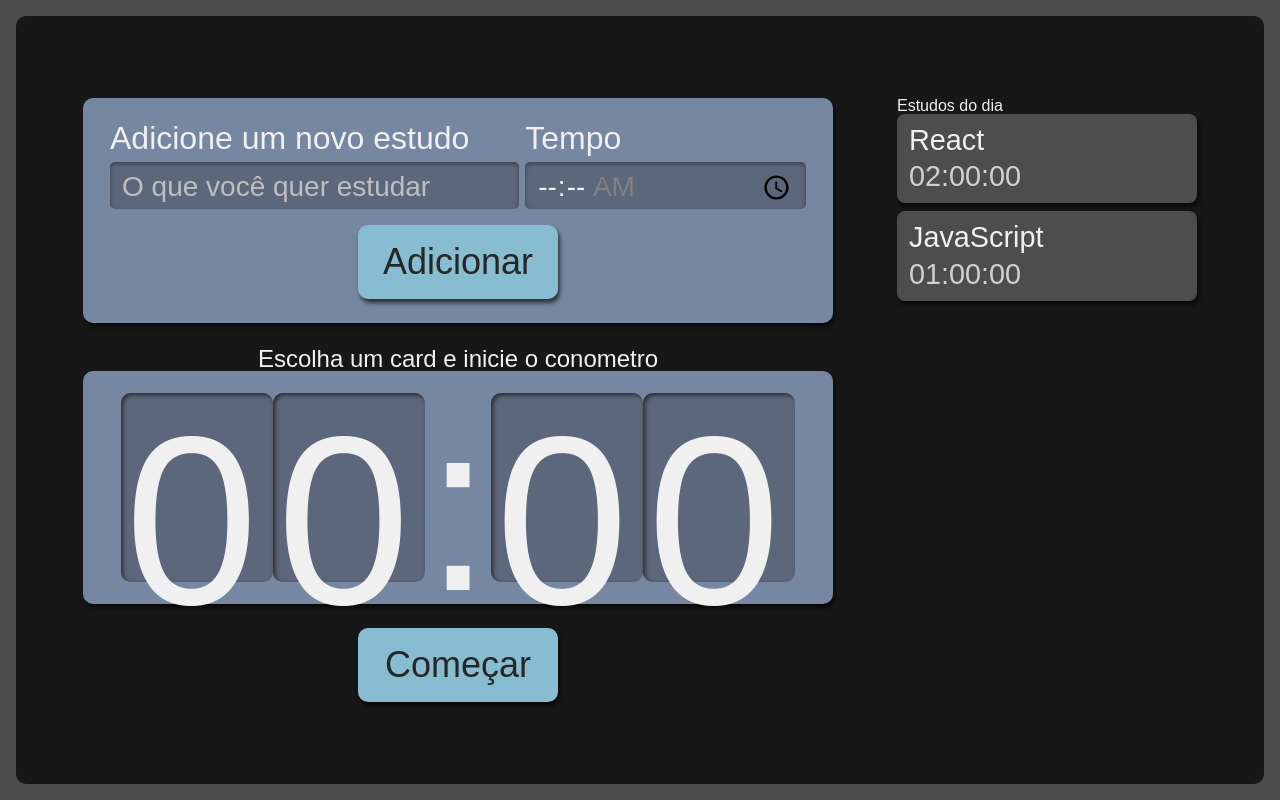
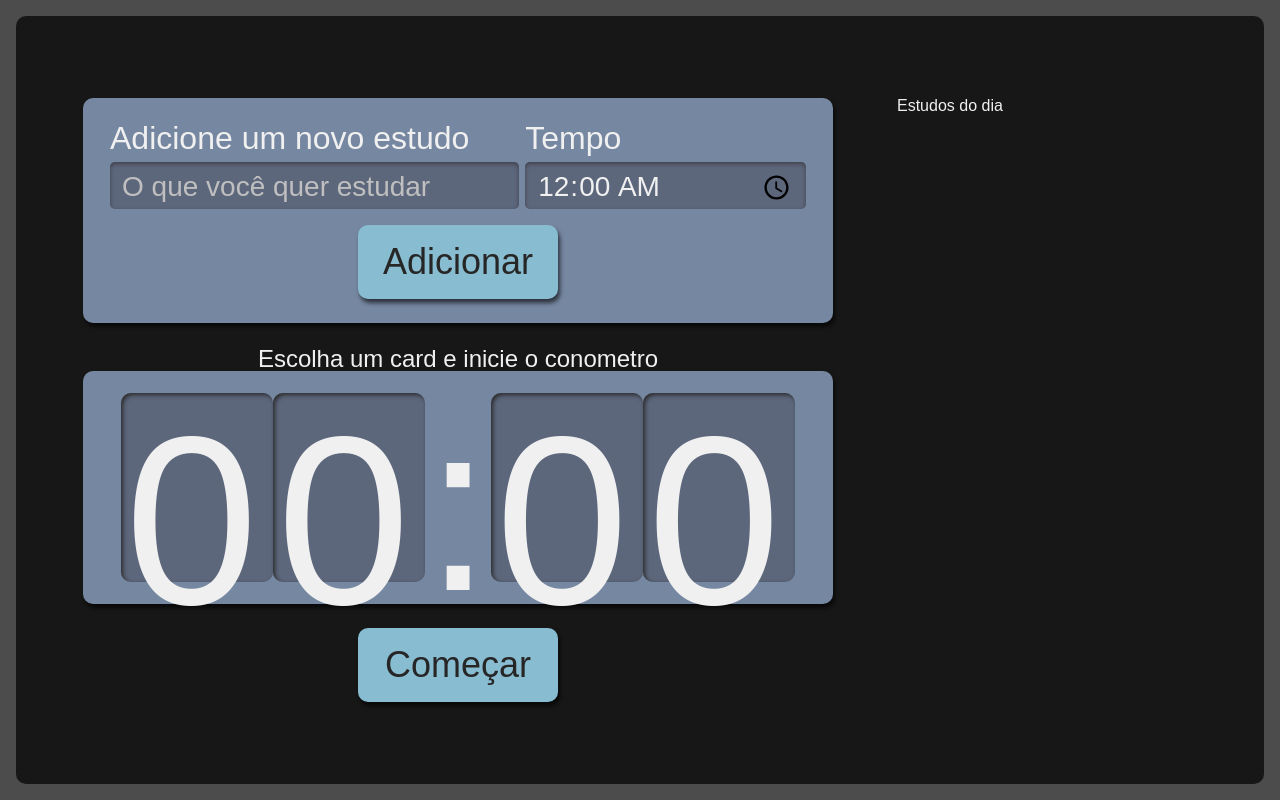
Before and after one commit to lucash-barbosa/Studies, a React (Create React App) app: page / in a window 1280 px wide. Built offline with nearby package versions, Linux system fonts and the light colour scheme.

Commit message:
Adicionando state

```diff
--- a/package.json
+++ b/package.json
@@ -14,6 +14,7 @@
     "react-dom": "^18.2.0",
     "react-scripts": "5.0.1",
     "typescript": "^4.7.4",
+    "uuid": "^8.3.2",
     "web-vitals": "^2.1.4"
   },
   "scripts": {
@@ -41,6 +42,7 @@
     ]
   },
   "devDependencies": {
+    "@types/uuid": "^8.3.4",
     "sass": "^1.53.0",
     "typescript-plugin-css-modules": "^3.4.0"
   }
--- a/src/components/Botao/index.tsx
+++ b/src/components/Botao/index.tsx
@@ -1,14 +1,17 @@
-import React from 'react';
+import React, { ReactFragment } from 'react';
 import style from './Botao.module.scss';
 
-class Botao extends React.Component<{ children: string }> {
-  render() {
-     return (
-       <button className={style.botao}>
-           {this.props.children}
-         </button>
-        )
-     }
-    }
+type Params = {
+  type?: "button" | "submit" | "reset" | undefined;
+  children?: ReactFragment | undefined;
+}
 
-    export default Botao;
+const Botao: React.FC<Params> = (props:Params) =>{
+  return(
+      <button type={props.type} className={style.botao}>
+          {props.children}
+      </button>
+  )
+}
+
+export default Botao;
--- a/src/components/Formulario/index.tsx
+++ b/src/components/Formulario/index.tsx
@@ -1,11 +1,40 @@
 import React from 'react';
+import { ITarefa } from '../../types/tarefa';
 import Botao from '../Botao';
 import style from './Formulario.module.scss';
+import { v4 as uuidv4 } from 'uuid';
 
-class Formulario extends React.Component {
+class Formulario extends React.Component<{
+  setTarefas: React.Dispatch<React.SetStateAction<ITarefa[]>>
+  }> {
+  state = {
+    tarefa: "",
+    tempo: "00:00:00"
+  }
+
+  adicionarTarefa(evento: React.FormEvent<HTMLFormElement>) {
+    evento.preventDefault();
+    this.props.setTarefas(tarefasAntigas =>
+      [
+        ...tarefasAntigas,
+        {
+          ...this.state,
+          selecionado: false,
+          completado: false,
+          id: uuidv4()
+        }
+      ]
+    );
+    console.log('state', this.state)
+    this.setState({
+      tarefa: "",
+      tempo: "00:00"
+    })
+  }
+
   render() {
     return (
-        <form className={style.novaTarefa}>
+        <form className={style.novaTarefa} onSubmit={this.adicionarTarefa.bind(this)}>
           <div className={style.inputContainer}>
             <label htmlFor="tarefa">
                 Adicione um novo estudo
@@ -14,6 +43,8 @@
                 type="text"
                 name="tarefa"
                 id="tarefa"
+                value={this.state.tarefa}
+                onChange={evento => this.setState({...this.state, tarefa: evento.target.value})}
                 placeholder="O que você quer estudar"
                 required
               />
@@ -26,12 +57,14 @@
                 type="time"
                 name="1"
                 id="tempo"
+                value={this.state.tempo}
+                onChange={evento => this.setState({...this.state, tempo: evento.target.value})}
                 min="00:00:00"
-                max="01:30:00"
+                max="24:00:00"
                 required
               />
           </div>
-        <Botao> Adicionar </Botao>
+        <Botao type="submit"> Adicionar </Botao>
       </form>
     )
   }
--- a/src/components/Lista/index.tsx
+++ b/src/components/Lista/index.tsx
@@ -1,14 +1,9 @@
-import Item from './item';
+import { ITarefa } from '../../types/tarefa';
+import Item from './Item';
 import style from './Lista.module.scss';
 
-function Lista() {
-    const tarefas = [{
-        tarefa: 'React',
-        tempo: '02:00:00'
-    }, {
-        tarefa: 'JavaScript',
-        tempo: '01:00:00'
-    }]
+
+function Lista({ tarefas }: { tarefas: ITarefa[]}) {
     return (
         <aside className={style.listatarefas}>
             <h2> Estudos do dia </h2>
--- a/src/components/Lista/item/index.tsx
+++ b/src/components/Lista/item/index.tsx
@@ -1,6 +1,8 @@
+import { ITarefa } from '../../../types/tarefa'
 import style from '../Lista.module.scss'
 
-export default function Item({tarefa, tempo}: { tarefa: string, tempo: string }) {
+export default function Item({tarefa, tempo, selecionado, completado, id}: ITarefa) {
+    console.log("item artual: ", {tarefa, tempo, selecionado, completado, id})
     return(
         <li className={style.item}>
             <h3> {tarefa} </h3>
--- a/src/pages/App.tsx
+++ b/src/pages/App.tsx
@@ -1,14 +1,16 @@
-import React from 'react';
+import React, { useState } from 'react';
 import Cronometro  from '../components/Cronometro';
 import Formulario from '../components/Formulario';
 import Lista from '../components/Lista';
+import { ITarefa } from '../types/tarefa';
 import style from './App.module.scss';
 
 function App() {
+  const [tarefas, setTarefas] = useState<ITarefa []>([]);
   return (
      <div className={style.AppStyle}>
-       <Formulario />
-       <Lista />
+       <Formulario setTarefas={setTarefas} />
+       <Lista tarefas={tarefas} />
        <Cronometro />
      </div>
   );
--- /dev/null
+++ b/src/types/tarefa.ts
@@ -0,0 +1,7 @@
+export interface ITarefa {
+    tarefa: string,
+    tempo: string,
+    selecionado: boolean,
+    completado: boolean,
+    id: string
+}
```
Also changed, not shown: 1 other file (tests, documents, lock files or other folders).
